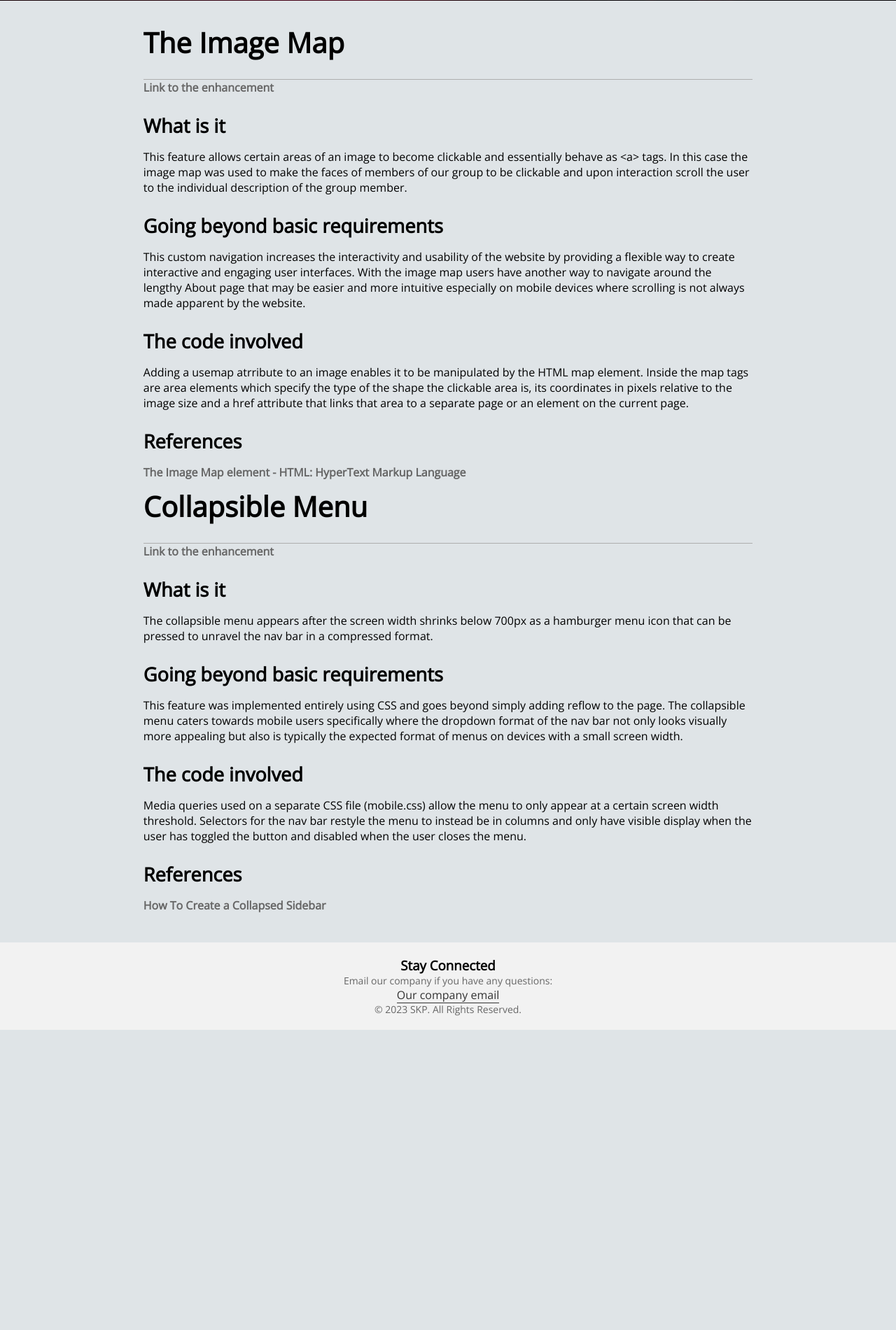
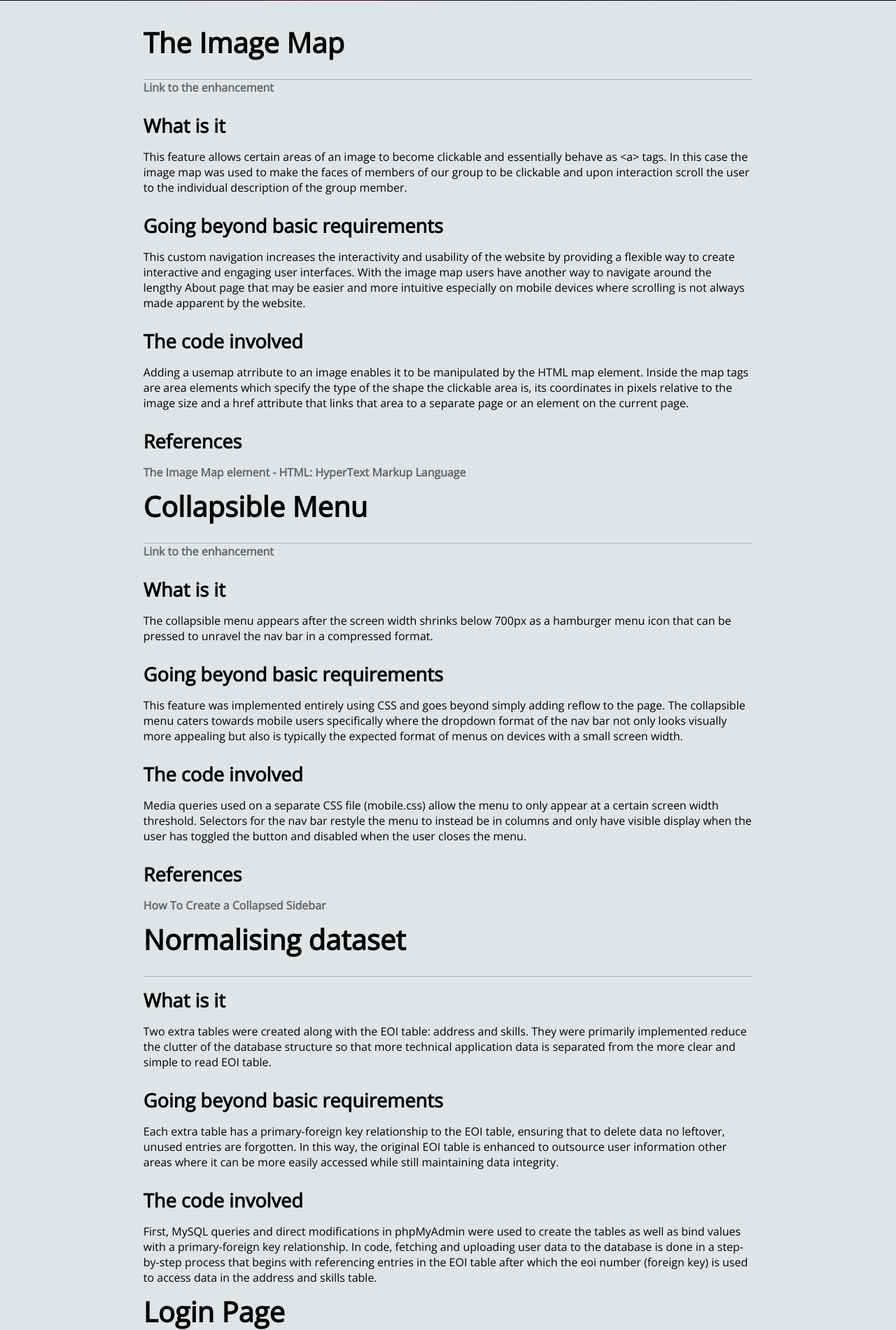
Before and after one commit to achuchuva/samurai-kamikaze-pilots, a PHP site: page /enhancements.php in a window 1280 px wide. Shown: the part 815-2716 px from the top of the page at 70% size. Before the commit the page ends 2287 px from the top, so only its background shows below. Run offline with PHP 8.4, Linux system fonts and the light colour scheme.

Commit message:
Please no more

```diff
--- a/enhancements.php
+++ b/enhancements.php
@@ -31,6 +31,12 @@
                 </a>
                 <a class="button" href="#collapsible-menu">
                     COLLAPSIBLE MENU
+                </a>
+                <a class="button" href="#normalising-dataset">
+                    NORMALISING DATASET
+                </a>
+                <a class="button" href="#login-page">
+                    LOGIN PAGE
                 </a>
             </div>
         </section>
@@ -99,6 +105,48 @@
                     Sidebar</a>
             </p>
         </div>
+        <div id="normalising-dataset">
+            <h2>Normalising dataset</h2>
+            <h3>What is it</h3>
+            <p>
+                Two extra tables were created along with the EOI table: address and skills. They were primarily implemented
+                reduce the clutter of the database structure so that more technical application data is separated from the
+                more clear and simple to read EOI table.
+            </p>
+            <h3>Going beyond basic requirements</h3>
+            <p>
+                Each extra table has a primary-foreign key relationship to the EOI table, ensuring that to delete data
+                no leftover, unused entries are forgotten. In this way, the original EOI table is enhanced to outsource user
+                information other areas where it can be more easily accessed while still maintaining data integrity.
+            </p>
+            <h3>The code involved</h3>
+            <p>
+                First, MySQL queries and direct modifications in phpMyAdmin were used to create the tables as well as bind
+                values with a primary-foreign key relationship. In code, fetching and uploading user data to the database is done
+                in a step-by-step process that begins with referencing entries in the EOI table after which the eoi number (foreign key)
+                is used to access data in the address and skills table.
+            </p>
+        </div>
+        <div id="login-page">
+            <h2>Login Page</h2>
+            <h3>What is it</h3>
+            <p>
+                A simple authentication page that prompts the user for a username and password before granting
+                admittance to the manage web page.
+            </p>
+            <h3>Going beyond basic requirements</h3>
+            <p>
+                Having a manager page that can view, modify and even delete values from SKP's database that is accessible
+                from the landing page isn't very secure. As such, authenticating whether the person accessing the website
+                has the correct authorisation enhances the website and protects potentially sensitive user information.
+            </p>
+            <h3>The code involved</h3>
+            <p>
+                The login page handles the authentication for the manage page by providing a form to submit a username
+                and password. Upon successful authentication, the user is granted entry to the manage page and can even
+                exit and come back to the page without re-authentication. However, upon closing the browser, the login
+                process needs to be completed again.
+            </p>
         </div>
 
     </section>
```
